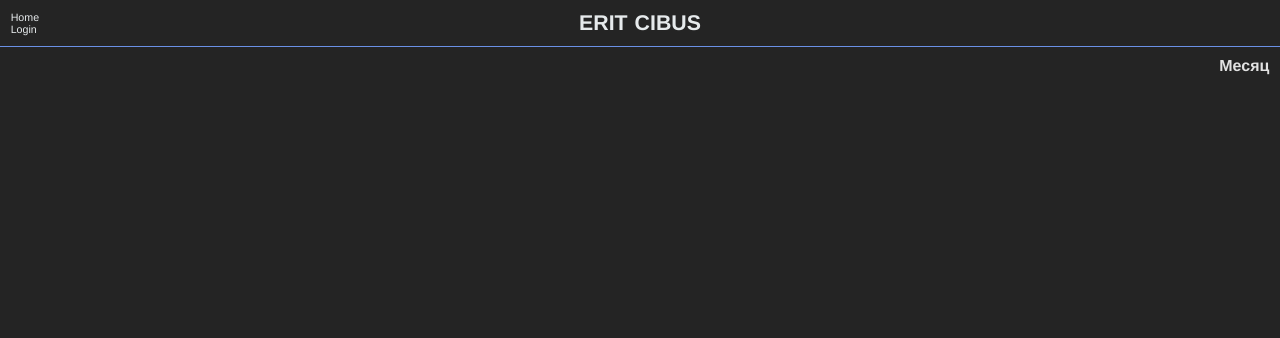
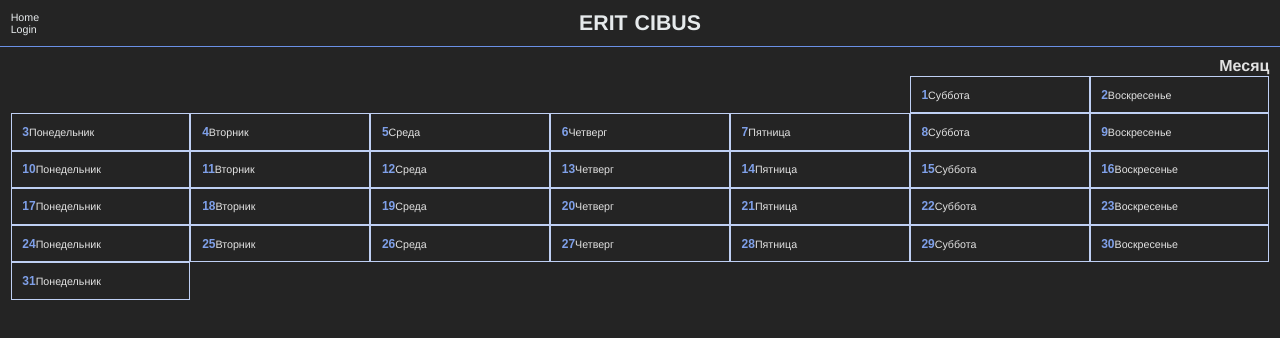
Before and after one commit to endoresur/erit-cibus, a React (Vite) app: page / in a window 1280 px wide. Shown: the top 338 px of the page. Built offline with nearby package versions, Linux system fonts and the light colour scheme; a web font is replaced by a local one.

Commit message:
Added calendar grid

```diff
--- a/src/app/App.tsx
+++ b/src/app/App.tsx
@@ -7,8 +7,12 @@ import './styles/global.scss'
 import './styles/normalize.css'
 import './styles/root-variables.scss'
 import { router } from './constants/router'
+import { setDefaultOptions } from 'date-fns'
+import { ru } from 'date-fns/locale'
 
 function App() {
+	setDefaultOptions({ locale: ru, weekStartsOn: 0 })
+
 	return (
 		<StrictMode>
 			<RouterProvider router={router} />
--- a/src/ui/widgets/Calendar/Calendar.tsx
+++ b/src/ui/widgets/Calendar/Calendar.tsx
@@ -1,9 +1,39 @@
 import styles from './styles.module.scss'
+import CalendarCell from './ui/CalendarCell'
+import { getWeekDayByIndex, getWeekDayIndexByDate } from 'utils/datetime'
+import { cc } from 'utils/combineClasses'
 
 const Calendar = () => {
+	const month = new Array(31).fill('').map((_, index) => `3-${index + 1}-2025`)
+
+	const getCellPositionClassName = (dateStr: string) => {
+		const date = new Date(dateStr)
+
+		if (isNaN(date.getTime())) {
+			return undefined
+		}
+
+		const dayOfWeekIndex = getWeekDayIndexByDate(dateStr)
+
+		const startOfMonth = new Date(date.getFullYear(), date.getMonth(), 1)
+		const dayOfMonth = date.getDate()
+		const weekOfMonth = Math.ceil((dayOfMonth + getWeekDayIndexByDate(startOfMonth.toString())) / 7)
+
+		const columnPositionStyles = styles[`${getWeekDayByIndex(dayOfWeekIndex)}`]
+		const rowPositionStyles = styles[`week${weekOfMonth}`]
+
+		return cc(columnPositionStyles, rowPositionStyles)
+	}
+
 	return (
 		<div className={styles.calendarRoot}>
 			<h2 className={styles.title}>Месяц</h2>
+
+			<div className={styles.calendarGrid}>
+				{month.map(day => (
+					<CalendarCell date={day} className={getCellPositionClassName(day)} />
+				))}
+			</div>
 		</div>
 	)
 }
--- a/src/ui/widgets/Calendar/styles.module.scss
+++ b/src/ui/widgets/Calendar/styles.module.scss
@@ -7,6 +7,60 @@
 
 	.calendarGrid {
 		display: grid;
-		grid-template-columns: repeat(1fr, 7);
+		grid-template-columns: repeat(7, 1fr);
+		grid-template-rows: repeat(6, auto);
+		grid-template-areas: 'mon tue wed thu fri sat sun';
+
+		.mon {
+			grid-area: mon;
+		}
+
+		.tue {
+			grid-area: tue;
+		}
+
+		.wed {
+			grid-area: wed;
+		}
+
+		.thu {
+			grid-area: thu;
+		}
+
+		.fri {
+			grid-area: fri;
+		}
+
+		.sat {
+			grid-area: sat;
+		}
+
+		.sun {
+			grid-area: sun;
+		}
+
+		.week1 {
+			grid-row: 1 / 2;
+		}
+
+		.week2 {
+			grid-row: 2 / 3;
+		}
+
+		.week3 {
+			grid-row: 3 / 4;
+		}
+
+		.week4 {
+			grid-row: 4 / 5;
+		}
+
+		.week5 {
+			grid-row: 5 / 6;
+		}
+
+		.week6 {
+			grid-row: 6 / 7;
+		}
 	}
 }
--- /dev/null
+++ b/src/ui/widgets/Calendar/types.ts
@@ -0,0 +1,26 @@
+export interface RoundedSide {
+	leftTop?: boolean
+	rightTop?: boolean
+	rightBottom?: boolean
+	leftBottom?: boolean
+}
+
+export enum WeekDays {
+	MON = 'mon',
+	TUE = 'tue',
+	WED = 'wed',
+	THU = 'thu',
+	FRI = 'fri',
+	SAT = 'sat',
+	SUN = 'sun'
+}
+
+export const weekDaysNames: Record<WeekDays, string> = {
+	[WeekDays.MON]: 'Понедельник',
+	[WeekDays.TUE]: 'Вторник',
+	[WeekDays.WED]: 'Среда',
+	[WeekDays.THU]: 'Четверг',
+	[WeekDays.FRI]: 'Пятница',
+	[WeekDays.SAT]: 'Суббота',
+	[WeekDays.SUN]: 'Воскресенье'
+}
--- a/src/ui/widgets/Calendar/ui/CalendarCell/CalendarCell.tsx
+++ b/src/ui/widgets/Calendar/ui/CalendarCell/CalendarCell.tsx
@@ -1,7 +1,26 @@
 import styles from './styles.module.scss'
+import { RoundedSide, weekDaysNames } from '../../types'
+import { cc } from 'utils/combineClasses'
+import { getWeekDayByIndex, getWeekDayIndexByDate } from 'utils/datetime'
 
-const CalendarCell = () => {
-	return <article>CalendarCell</article>
+interface Props {
+	date: string
+	rounded?: boolean | RoundedSide
+	className?: string
+}
+
+const CalendarCell = ({ date, className }: Props) => {
+	const day = new Date(date).getDate()
+	const weekDay = getWeekDayByIndex(getWeekDayIndexByDate(date))
+
+	return (
+		<article className={cc(styles.calendarCellRoot, className)}>
+			<header className={styles.header}>
+				<span className={styles.day}>{day}</span>
+				{weekDay && <span className={styles.weekDay}>{weekDaysNames[weekDay]}</span>}
+			</header>
+		</article>
+	)
 }
 
 export default CalendarCell
--- a/src/ui/widgets/Calendar/ui/CalendarCell/styles.module.scss
+++ b/src/ui/widgets/Calendar/ui/CalendarCell/styles.module.scss
@@ -1,2 +1,17 @@
 .calendarCellRoot {
+	padding: var(--spacing-x2);
+	border: rem(2) solid var(--blue300);
+
+	width: 100%;
+
+	.header {
+		.day {
+			@include header6;
+
+			color: var(--blue600);
+		}
+
+		.weekDay {
+		}
+	}
 }
--- a/src/utils/datetime.ts
+++ b/src/utils/datetime.ts
@@ -1,4 +1,5 @@
 import { isValid, set } from 'date-fns'
+import { WeekDays } from 'ui/widgets/Calendar/types'
 
 export const joinDatetimeISO = (date: Date, time: Date) => {
 	const isValidDate = isValid(date)
@@ -8,3 +9,27 @@ export const joinDatetimeISO = (date: Date, time: Date) => {
 	}
 	return ''
 }
+
+export function getWeekDayByIndex(index: number): WeekDays | undefined {
+	const weekDaysArray = Object.values(WeekDays)
+
+	if (index >= 0 && index < weekDaysArray.length) {
+		return weekDaysArray[index] as WeekDays
+	}
+
+	return undefined
+}
+
+export function getWeekDayIndexByDate(dateStr: string) {
+	const date = new Date(dateStr)
+
+	const getWeekDayIndex = (day: number) => {
+		if (day === 0) {
+			return 6
+		} else {
+			return day - 1
+		}
+	}
+
+	return getWeekDayIndex(date.getDay())
+}
```
Lines whose indentation alone changed are shown as unchanged.
